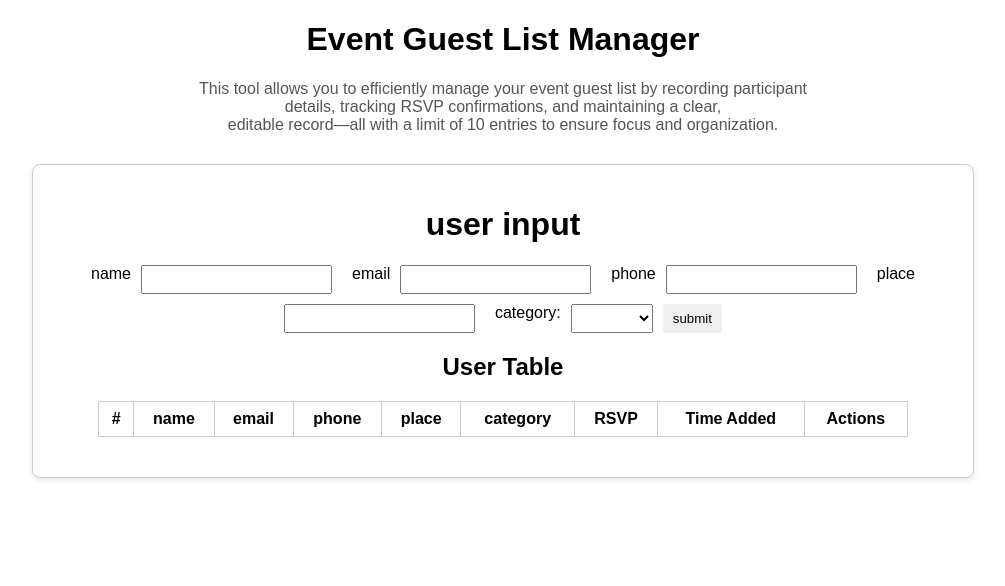
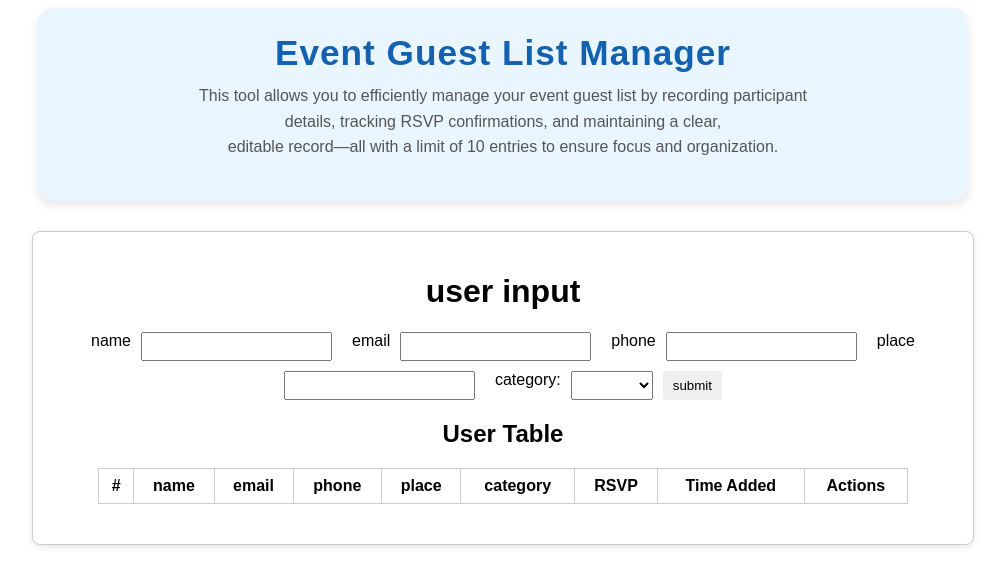
Before and after one commit to okukubrianokoth/Event-Guest-List-Manager, a plain HTML site: page index.html in a window 1280 px wide. Shown: the whole page, without its empty margins (137-1142 px from the left). Drawn offline with Linux system fonts and the light colour scheme.

Commit message:
changed color

```diff
--- a/index.css
+++ b/index.css
@@ -66,3 +66,28 @@ th, td {
     border-radius: 8px;
     box-shadow: 0 2px 6px rgba(0,0,0,0.1);
 }
+header {
+  background-color: #e9f5ff;
+  padding: 25px 15px;
+  margin-bottom: 30px;
+  border-radius: 15px;
+  box-shadow: 0 4px 10px rgba(0, 0, 0, 0.1);
+  text-align: center;
+  max-width: 900px;
+  margin-left: auto;
+  margin-right: auto;
+}
+
+header h1 {
+  margin: 0;
+  font-size: 2.2rem;
+  color: #1361af;
+  letter-spacing: 1px;
+}
+
+header p {
+  font-size: 1rem;
+  color: #99cc69;
+  line-height: 1.6;
+  margin-top: 18px;
+}
```
